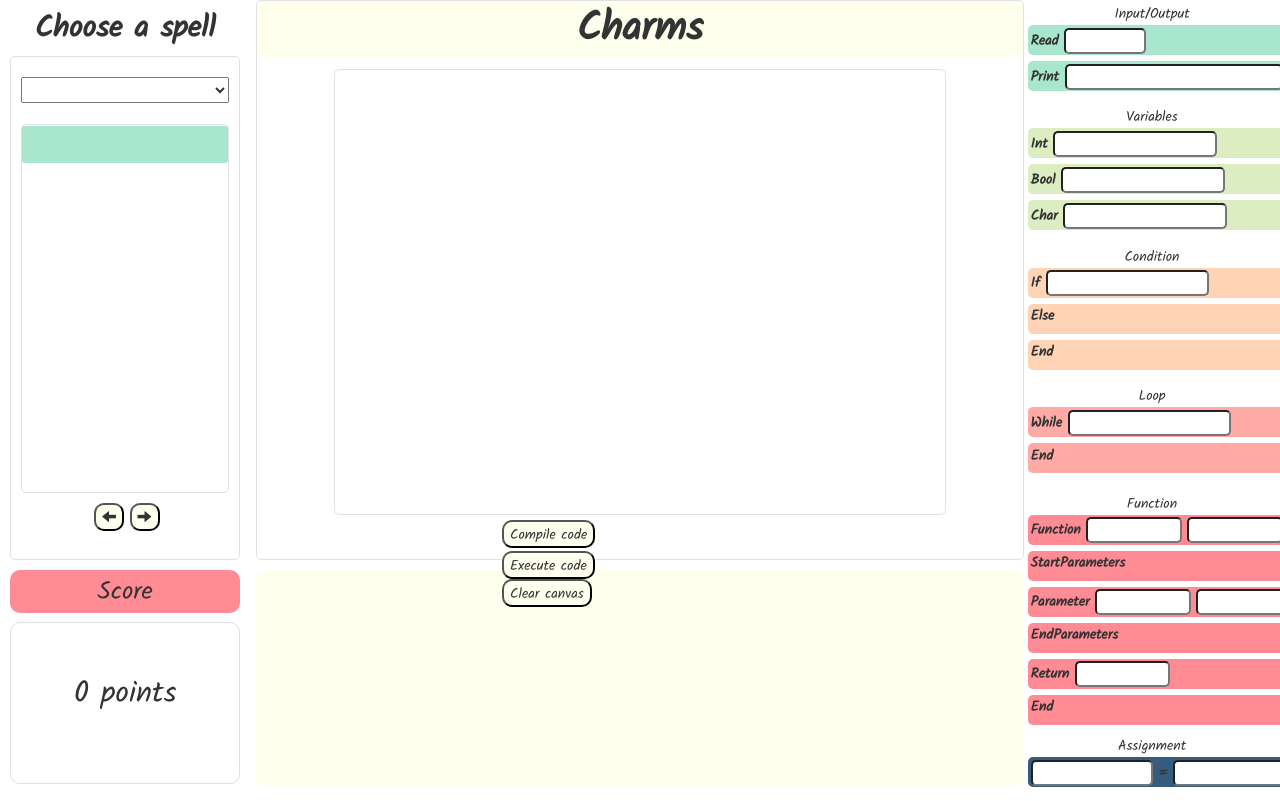
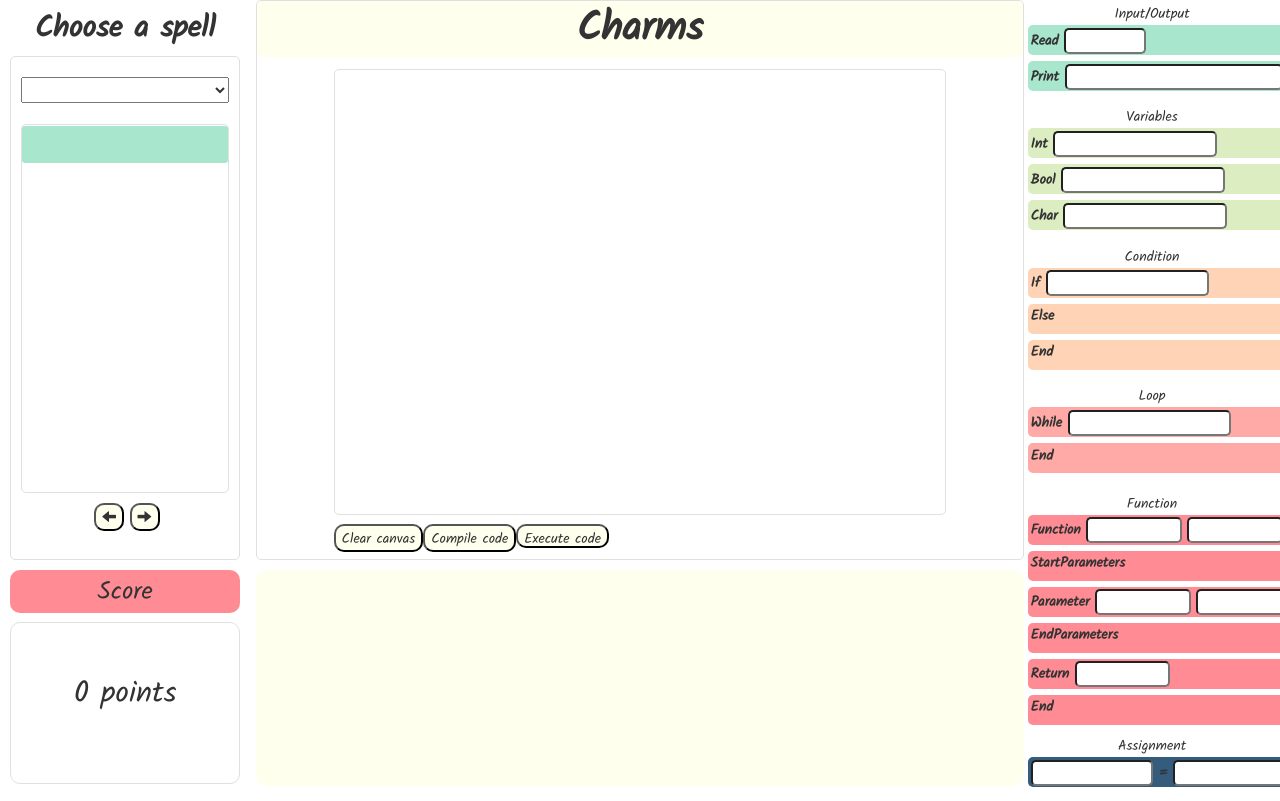
Before and after one commit to renysaldivar/Charms, a Django app: page / in a window 1280 px wide. Run offline with Django 3.2, Linux system fonts and the light colour scheme; some libraries are stand-ins or nearby versions.

Commit message:
Fix CSS of buttons in canvas

```diff
--- a/CharmsProject/CharmsApp/static/index.css
+++ b/CharmsProject/CharmsApp/static/index.css
@@ -162,13 +162,22 @@
 
 .canvas-footer-buttons {
   margin-top: 5px;
-  margin-left: 32%;
+  margin-left: 10%;
 }
 
 .canvas-button {
+  float: left;
+  background-color: #FFFFEE;
+  margin-top: 4px;
+  border-radius: 10px;
+  padding-top: 3px;
+}
+
+.canvas-form-buttom {
   background-color: #FFFFEE;
   border-radius: 10px;
   padding-top: 3px;
+  height: 24.5px;
 }
 
 #charms {
--- a/CharmsProject/CharmsApp/templates/canvas.html
+++ b/CharmsProject/CharmsApp/templates/canvas.html
@@ -4,11 +4,11 @@
 <div id="block-canvas" ondrop="drop(event)" ondragover="allowDrop(event)"></div>
 <div class='canvas-footer'>
   <div class='canvas-footer-buttons'>
+    <button class='canvas-button' type="button" id='btn-clear'>Clear canvas</button>
     <button class='canvas-button' type="button" id='btn-compile'>Compile code</button>
     <form action="/executeInputOutput/" method="post">
       {% csrf_token %}
-      <button class='canvas-button' type="submit" id='btn-execute'>Execute code</button>
+      <button class='canvas-form-buttom' type="submit" id='btn-execute'>Execute code</button>
     </form>
-    <button class='canvas-button' type="button" id='btn-clear'>Clear canvas</button>
   </div>
 </div>
```
